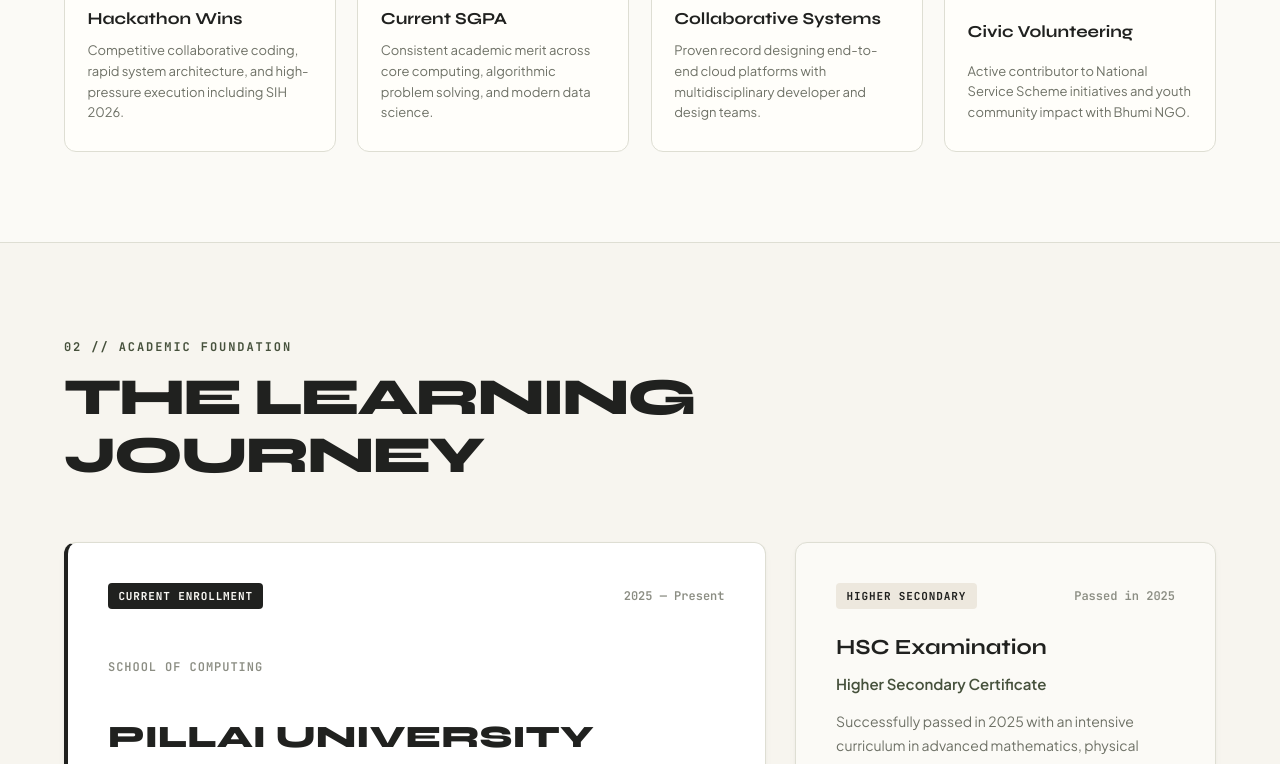
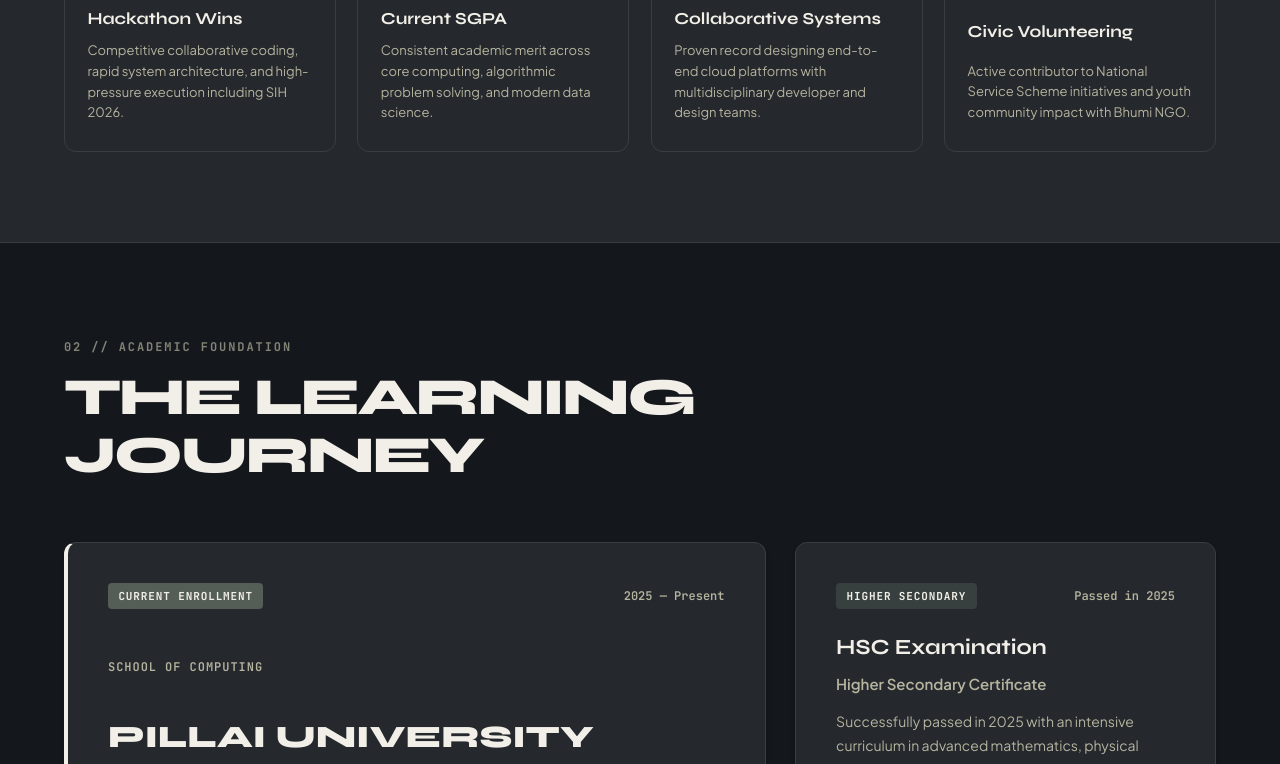
Before and after one commit to somsinghhh/Portfolio, a plain HTML site: page index.html in a window 1280 px wide. Shown: the part 2036-2800 px from the top of the page. Drawn offline with Linux system fonts and the light colour scheme.

Commit message:
Apply charcoal and sage portfolio theme

```diff
--- a/style.css
+++ b/style.css
@@ -2885,3 +2885,73 @@ body::before {
 @media (max-width: 430px) {
   .hero-name { font-size: clamp(2.2rem, 12vw, 3.15rem); }
 }
+
+
+/* Approved theme update: deep charcoal, graphite, and muted sage.
+   Color-only overrides; existing layout and spacing rules remain unchanged. */
+:root {
+  --color-warm-ivory: #14171C;
+  --color-soft-white: #25282D;
+  --color-card-white: #25282D;
+  --color-charcoal: #F1EFE7;
+  --color-charcoal-hover: #545E56;
+  --color-charcoal-subtle: #25282D;
+  --color-muted-olive: #818576;
+  --color-olive-dark: #B6B49F;
+  --color-olive-light: #37403F;
+  --color-olive-tint: rgba(129, 133, 118, 0.14);
+  --color-warm-grey: #B6B49F;
+  --color-text-dim: #B6B49F;
+  --color-border: #37403F;
+  --color-border-subtle: rgba(182, 180, 159, 0.14);
+  --color-border-hover: #818576;
+  --color-emerald: #818576;
+  --color-emerald-bg: #25282D;
+  --color-emerald-border: #545E56;
+
+  --bg-page: #14171C;
+  --bg-surface: #25282D;
+  --bg-card: #25282D;
+  --text-main: #F1EFE7;
+  --text-muted: #B6B49F;
+  --text-dim: #B6B49F;
+}
+
+html, body { background-color: #14171C; color: #F1EFE7; }
+.site-header, .site-header.scrolled { background-color: rgba(20, 23, 28, 0.92); border-color: #37403F; }
+.mobile-drawer-inner, .intro-overlay { background-color: #14171C; color: #F1EFE7; }
+.mobile-toggle:hover, .btn-secondary:hover { background-color: #37403F; }
+.portrait-image-box, .project-schema, .node, .ch-icon { background-color: #25282D; }
+.edu-card-featured { background-color: #25282D; }
+.edu-badge-prior, .project-badge, .project-badge.academic { background-color: #37403F; color: #F1EFE7; }
+.hero-stats-bar, .metric-card, .edu-card, .exp-card, .cert-card, .channel-card { background-color: #25282D; }
+.project-card { background-color: #25282D; }
+.about-philosophy-card { background-color: #25282D; color: #F1EFE7; border: 1px solid #37403F; }
+.philo-tag, .philosophy-author, .philo-subtext { color: #B6B49F; }
+.philosophy-text { color: #F1EFE7; }
+
+.nav-link-contact, .mobile-contact-cta, .btn-primary, .btn-action,
+.filter-btn.active, .node.highlight, .edu-badge-current {
+  background-color: #545E56;
+  color: #F1EFE7;
+  border-color: #545E56;
+}
+.nav-link-contact:hover, .header-icon-btn:hover, .mobile-contact-cta:hover,
+.btn-primary:hover, .btn-action:hover, .social-pill:hover, .c-tag:hover,
+.btn-copy-email:hover, .btn-copy-email.copied, .btn-visit-link:hover,
+.back-to-top-btn:hover, .node.highlight:hover, .filter-btn.active:hover {
+  background-color: #545E56;
+  color: #F1EFE7;
+  border-color: #818576;
+}
+.btn-secondary { color: #F1EFE7; }
+.btn-action-subtle { background-color: #25282D; color: #F1EFE7; border-color: #37403F; }
+.btn-action-subtle:hover { background-color: #37403F; color: #F1EFE7; border-color: #818576; }
+.project-card.featured { border-top-color: #818576; }
+.project-card:hover, .metric-card:hover, .exp-card:hover, .channel-card:hover { border-color: #818576; }
+.section-tag, .project-num, .metric-icon, .cert-domain { color: #818576; }
+.hero-period, .logo-dot { color: #818576; }
+.hero-headline { border-left-color: #818576; }
+body::before { background-image: radial-gradient(rgba(129, 133, 118, .14) .55px, transparent .55px); }
+.hero-section::before { background: radial-gradient(circle at 38% 42%, rgba(55, 64, 63, .56), rgba(37, 40, 45, .40) 43%, transparent 70%); }
+.hero-section::after { color: rgba(182, 180, 159, .4); }
```
